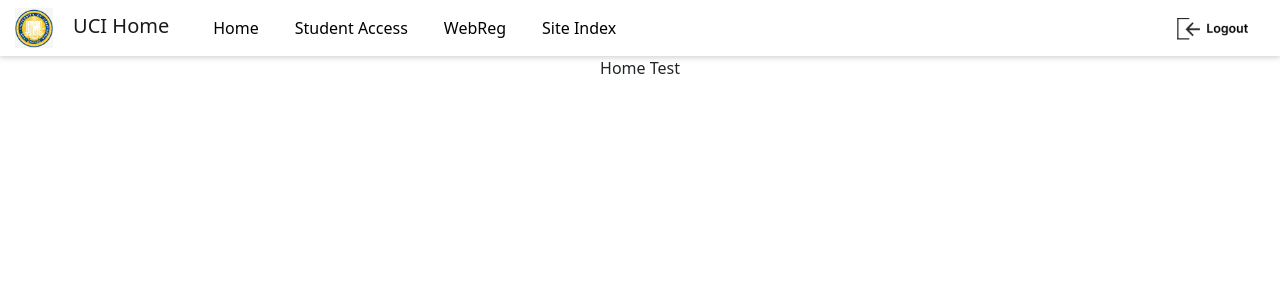
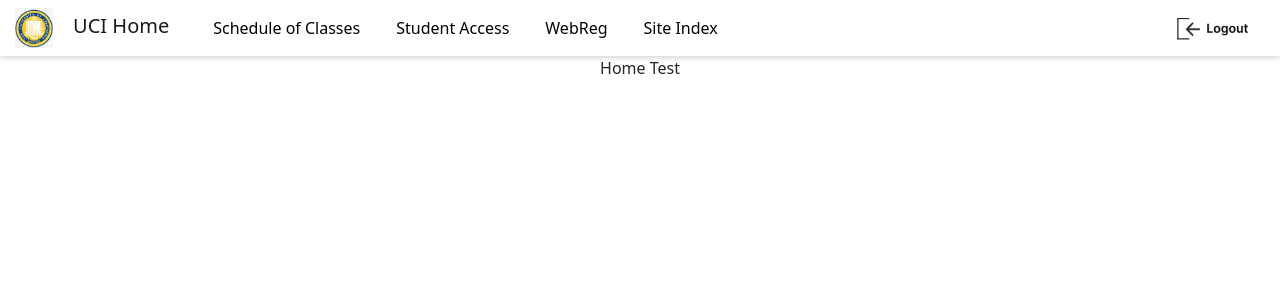
Before and after one commit to Winter-Competition/WebReg2, a React (Create React App) app in the folder frontend/: page / in a window 1280 px wide. Shown: the top 300 px of the page. Built offline with nearby package versions, Linux system fonts and the light colour scheme.

Commit message:
[fix] home to schedule of classes

```diff
--- a/frontend/src/components/NaviBar/index.tsx
+++ b/frontend/src/components/NaviBar/index.tsx
@@ -23,7 +23,7 @@ const Navibar = () => {
             style={{ maxHeight: '160px' }}
             navbarScroll
           >
-            <Nav.Link href="/soc">Home</Nav.Link>
+            <Nav.Link href="/soc">Schedule of Classes</Nav.Link>
             <Nav.Link href="/studentaccess">Student Access</Nav.Link>
             <Nav.Link href="/webreg">WebReg</Nav.Link>
             <Nav.Link href="/index">Site Index</Nav.Link>
```
Also changed, not shown: frontend/src/pages/CheckOut/index.tsx (added, +9 -0 lines), frontend/src/pages/SOC/index.tsx (added, +9 -0 lines), frontend/src/pages/CheckOut/style.css (added), frontend/src/pages/SOC/style.css (added).
